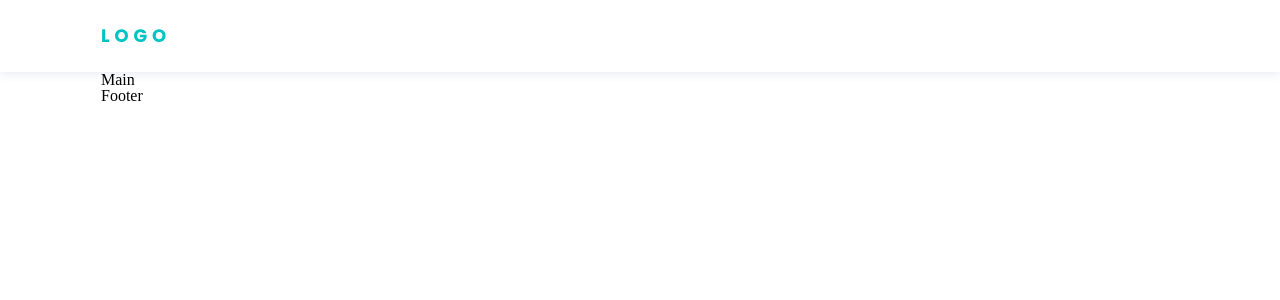
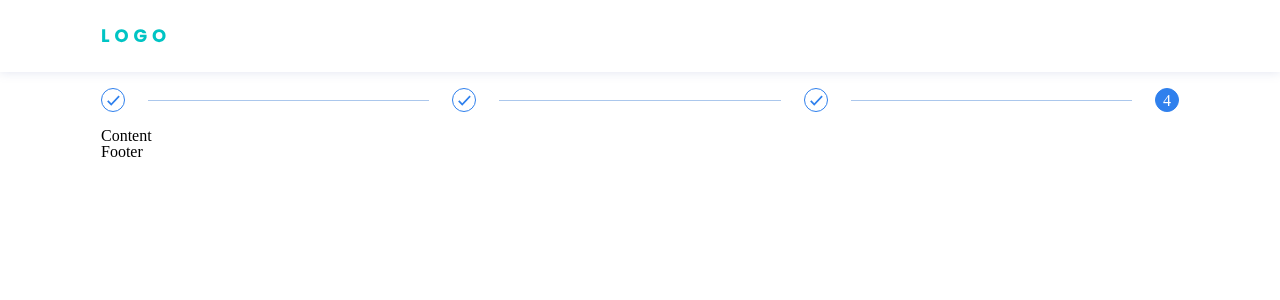
Before and after one commit to yaborodinov/card-validation, a React (Create React App) app: page / in a window 1280 px wide. Shown: the top 300 px of the page. Built offline with nearby package versions, Linux system fonts and the light colour scheme.

Commit message:
added status bar

```diff
--- a/package.json
+++ b/package.json
@@ -6,6 +6,7 @@
     "@testing-library/jest-dom": "^5.16.5",
     "@testing-library/react": "^13.4.0",
     "@testing-library/user-event": "^13.5.0",
+    "classnames": "^2.3.2",
     "react": "^18.2.0",
     "react-dom": "^18.2.0",
     "react-scripts": "5.0.1",
--- a/src/components/Footer.jsx
+++ b/src/components/Footer.jsx
@@ -4,9 +4,7 @@ const Footer = () => {
   return (
     <div className="footer">
       <div className="container">
-        <div className="footer-inner">
-          Footer
-        </div>
+        <div className="footer-inner">Footer</div>
       </div>
     </div>
   )
--- a/src/components/Header.jsx
+++ b/src/components/Header.jsx
@@ -4,14 +4,14 @@ import Menu from './Menu'
 
 const Header = () => {
   return (
-  <div className="header">
-    <div className="container">
-      <div className="header-inner">
-        <img src={Logo} className='logo' alt="React Logo" />
-        <Menu/>
+    <div className="header">
+      <div className="container">
+        <div className="header-inner">
+          <img src={Logo} className="logo" alt="Logo" />
+          <Menu />
+        </div>
       </div>
     </div>
-  </div>
   )
 }
 
--- a/src/components/Main.jsx
+++ b/src/components/Main.jsx
@@ -1,15 +1,16 @@
 import React from 'react'
+import StatusBar from './StatusBar'
 
 const Main = () => {
   return (
-
-  <div className="main">
-    <div className="container">
-      <div className="main-inner">
-        Main
+    <div className="main">
+      <div className="container">
+        <div className="main-inner">
+          <StatusBar />
+          <div className="content">Content</div>
+        </div>
       </div>
     </div>
-  </div>
   )
 }
 
--- a/src/components/Menu.jsx
+++ b/src/components/Menu.jsx
@@ -1,6 +1,6 @@
 import React from 'react'
 import MenuIcon from '../assets/img/menu.svg'
 
-const Menu = () => <img src={MenuIcon} className='burgerMenu' alt="React Logo" />
+const Menu = () => <img src={MenuIcon} className="burgerMenu" alt="menu" />
 
 export default Menu
--- /dev/null
+++ b/src/components/StatusBar/StatusPoint.jsx
@@ -0,0 +1,15 @@
+import React from 'react'
+import classNames from 'classnames'
+
+const StatusPoint = ({ indexNumber, activePoint, currentStep }) => (
+  <div
+    className={classNames('statusPoint', {
+      active: activePoint,
+      done: indexNumber < currentStep,
+    })}
+  >
+    {activePoint ? currentStep : ''}
+  </div>
+)
+
+export default StatusPoint
--- /dev/null
+++ b/src/components/StatusBar/index.jsx
@@ -0,0 +1,33 @@
+import React from 'react'
+import StatusPoint from './StatusPoint'
+
+// those values could be changed, but the logic for status bar will work flexible
+const currentStep = 4
+const totalSteps = 4
+
+const StatusBar = () => {
+  const statusPoints = Array.from(
+    { length: totalSteps },
+    (_, index) => index + 1,
+  )
+
+  return (
+    <div className="status">
+      {statusPoints.map((step, index) => {
+        const indexNumber = index + 1
+        return (
+          <div key={step} className="point-wrapper">
+            <StatusPoint
+              indexNumber={indexNumber}
+              activePoint={currentStep === step}
+              currentStep={currentStep}
+            />
+            {indexNumber < totalSteps ? <div className="separator"></div> : ''}
+          </div>
+        )
+      })}
+    </div>
+  )
+}
+
+export default StatusBar
--- a/src/styles/app.scss
+++ b/src/styles/app.scss
@@ -1,3 +1,7 @@
+* {
+  box-sizing: border-box;
+}
+
 .container {
   max-width: 1110px;
   margin: 0 auto;
@@ -12,7 +16,7 @@
 }
 
 .header {
-  background: #FFF;
+  background: #fff;
   box-shadow: 0px 0px 10px 0px rgba(131, 144, 193, 0.25);
 
   &-inner {
@@ -27,12 +31,56 @@
   }
 }
 
+.status {
+  display: flex;
+  justify-content: space-between;
+  margin: 16px 0;
+}
+
+.point-wrapper {
+  display: flex;
+  width: 100%;
+  .separator {
+    content: '';
+    display: block;
+    align-self: center;
+    margin: 0 auto;
+    height: 1px;
+    width: 80%;
+    background-color: #abc7ec;
+  }
+
+  &:last-child {
+    width: fit-content;
+  }
+}
+
+.statusPoint {
+  width: 24px;
+  height: 24px;
+  flex-shrink: 0;
+  border: 1px solid #2f80ed;
+  border-radius: 50%;
+  text-align: center;
+  line-height: 24px;
+  color: #fff;
+  &.active {
+    background-color: #2f80ed;
+  }
+  &.done {
+    background-image: url('../assets/img/checkMark.svg');
+    background-size: 65%;
+    background-position: center;
+    background-repeat: no-repeat;
+  }
+}
+
 @media (max-width: 767px) {
   .container {
     padding: 0;
   }
 
-  .header{
+  .header {
     .burgerMenu {
       display: block;
     }
```
Also changed, not shown: src/assets/img/checkMark.svg (added), 1 other file (tests, documents, lock files or other folders).
